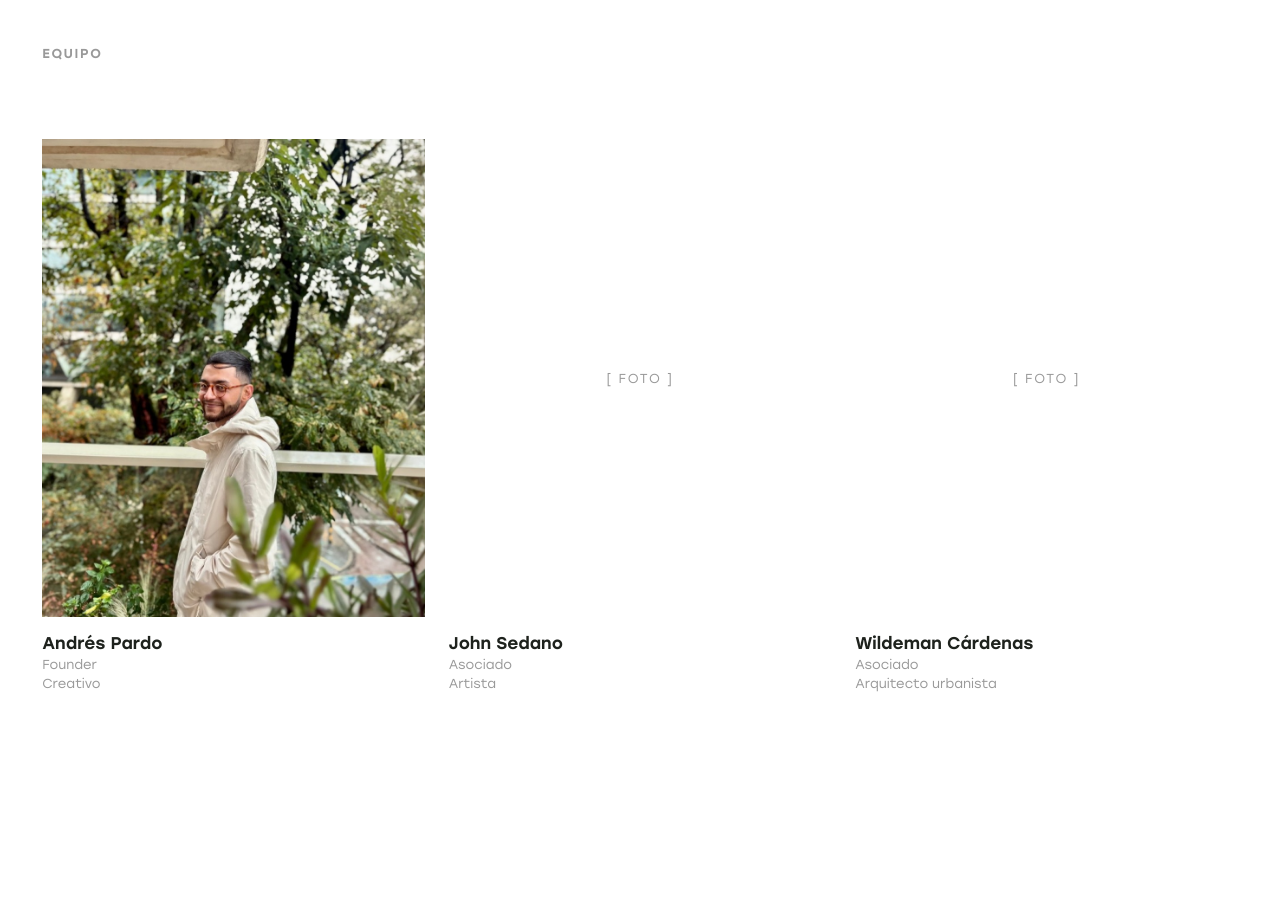
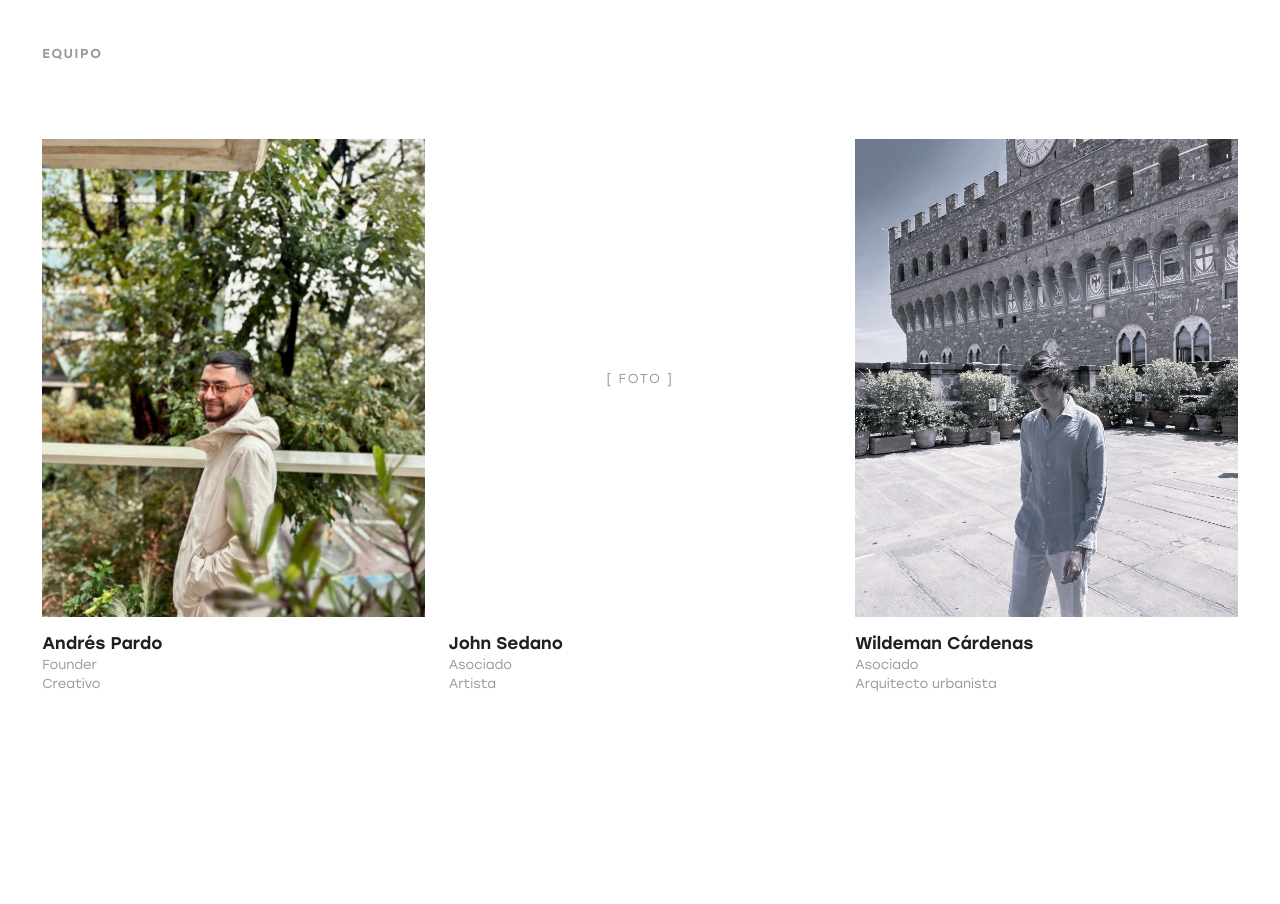
Before and after one commit to regenerativo/regenerativo-web, a plain HTML site: page about.html in a window 1280 px wide. Shown: the part 1680-2584 px from the top of the page. Drawn offline with Linux system fonts and the light colour scheme.

Commit message:
Foto de Wildeman Cárdenas en Equipo
Co-Authored-By: Claude Opus 5.5 <noreply@anthropic.com>
Claude-Session: https://claude.ai/code/session_0162SakfhcbcMQ3jrrgL1pvu

```diff
--- a/about.html
+++ b/about.html
@@ -139,7 +139,7 @@ header.open .navfull{display:flex !important;position:absolute;top:100%;left:0;r
         </div>
       </div>
       <div style="display: flex; flex-direction: column; gap: 16px">
-        <div style="width: 100%; aspect-ratio: 4 / 5; background: rgba(255,255,255,.35); display: flex; align-items: center; justify-content: center; font-size: 13px; letter-spacing: 0.12em; color: #999999">[ FOTO ]</div>
+        <img src="/assets/team-wildeman-cardenas.jpg" alt="Wildeman Cárdenas en una terraza frente a un palacio de piedra" style="width: 100%; aspect-ratio: 4 / 5; object-fit: cover; display: block">
         <div style="display: flex; flex-direction: column; gap: 4px">
           <span style="font-size: 17px; font-weight: 500">Wildeman Cárdenas</span>
           <span style="font-size: 13px; color: #999999">Asociado</span>
```
Also changed, not shown: assets/team-wildeman-cardenas.jpg (added).
